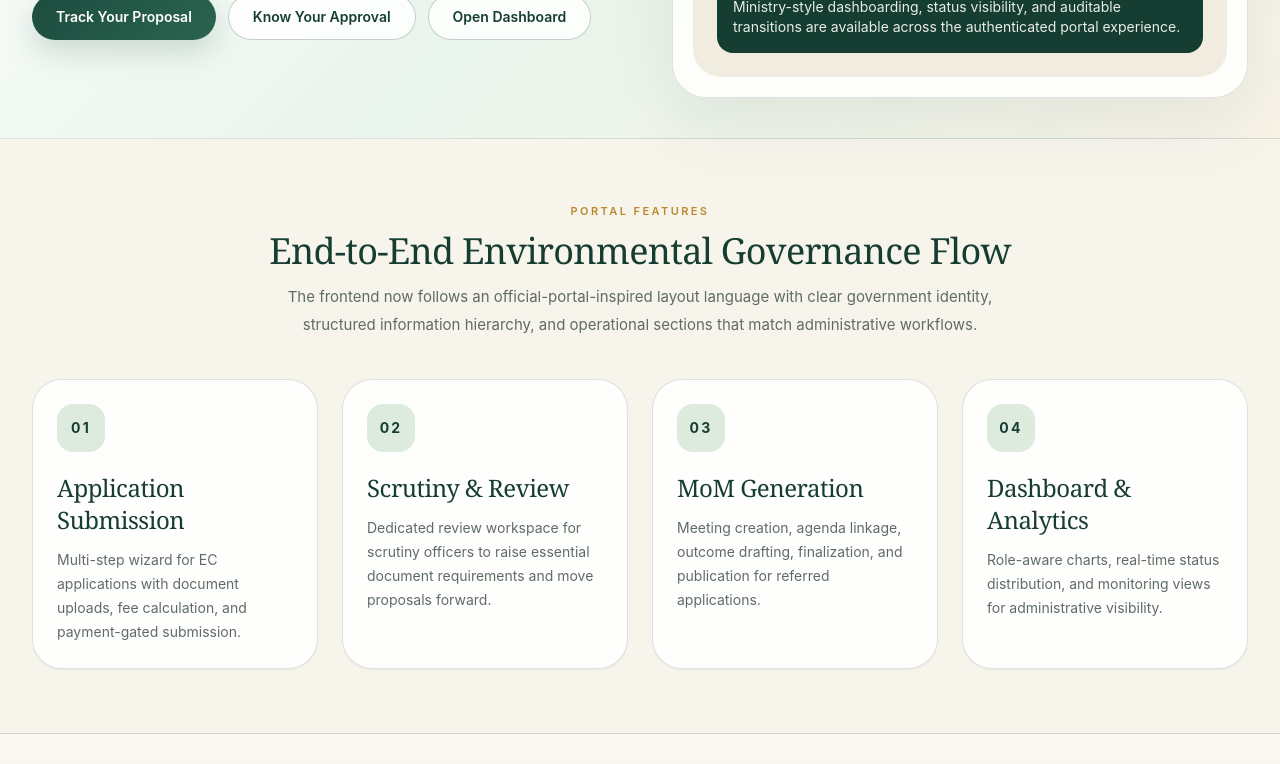
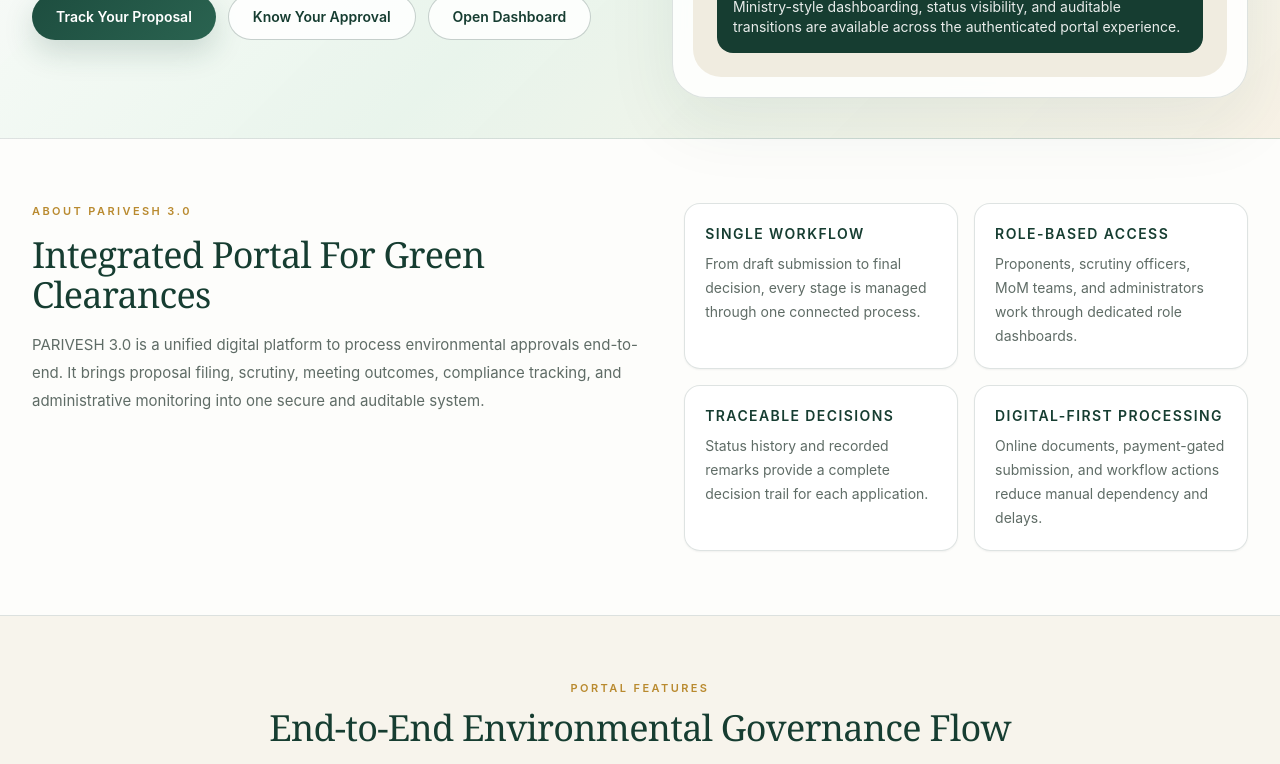
Before and after one commit to sumitdewangan2006-web/Parivesh_3.0_unified_portal, a Next.js app in the folder frontend/: page / in a window 1280 px wide. Shown: the part 700-1464 px from the top of the page. Built offline with nearby package versions, Linux system fonts and the light colour scheme.

Commit message:
Add About section to HomePage and update translations in PortalUiContext

```diff
--- a/frontend/src/app/page.js
+++ b/frontend/src/app/page.js
@@ -24,6 +24,13 @@
     { title: t("home.features.scrutinyTitle"), desc: t("home.features.scrutinyDesc"), icon: "02" },
     { title: t("home.features.momTitle"), desc: t("home.features.momDesc"), icon: "03" },
     { title: t("home.features.analyticsTitle"), desc: t("home.features.analyticsDesc"), icon: "04" },
+  ];
+
+  const aboutDetails = [
+    { title: t("home.about.workflowTitle"), note: t("home.about.workflowNote") },
+    { title: t("home.about.rolesTitle"), note: t("home.about.rolesNote") },
+    { title: t("home.about.transparencyTitle"), note: t("home.about.transparencyNote") },
+    { title: t("home.about.digitalTitle"), note: t("home.about.digitalNote") },
   ];
 
   return (
@@ -81,6 +88,26 @@
         </div>
       </section>
 
+      <section id="about" className="scroll-mt-28 border-b border-[var(--portal-border)] bg-white/80 py-14 sm:py-16">
+        <div className="portal-shell px-4 sm:px-6 lg:px-8">
+          <div className="grid gap-8 lg:grid-cols-[1.1fr_1fr] lg:items-start">
+            <div className="space-y-4">
+              <p className="portal-kicker">{t("home.aboutKicker")}</p>
+              <h2 className="portal-serif text-3xl text-[var(--portal-green-900)] sm:text-4xl">{t("home.aboutTitle")}</h2>
+              <p className="max-w-3xl text-[15px] leading-7 text-[var(--portal-muted)]">{t("home.aboutDescription")}</p>
+            </div>
+            <div className="grid gap-4 sm:grid-cols-2">
+              {aboutDetails.map((item) => (
+                <div key={item.title} className="rounded-2xl border border-[var(--portal-border)] bg-[var(--portal-panel)] p-5 shadow-sm">
+                  <h3 className="text-sm font-semibold uppercase tracking-[0.1em] text-[var(--portal-green-900)]">{item.title}</h3>
+                  <p className="mt-2 text-sm leading-6 text-[var(--portal-muted)]">{item.note}</p>
+                </div>
+              ))}
+            </div>
+          </div>
+        </div>
+      </section>
+
       <section className="py-16">
         <div className="portal-shell px-4 sm:px-6 lg:px-8">
           <div className="mb-10 flex flex-col gap-3 text-center">
--- a/frontend/src/components/PublicHeader.js
+++ b/frontend/src/components/PublicHeader.js
@@ -58,7 +58,7 @@
 
   const navItems = [
     { key: "home", href: "/" },
-    { key: "about", href: "#" },
+    { key: "about", href: "/#about" },
     { key: "clearance", href: "#", hasMenu: true },
     { key: "downloads", href: "#", hasMenu: true },
     { key: "guide", href: "#", hasMenu: true },
--- a/frontend/src/contexts/PortalUiContext.js
+++ b/frontend/src/contexts/PortalUiContext.js
@@ -53,6 +53,20 @@
         "Unified Environmental Clearance Portal for application filing, scrutiny, meeting workflows, payment-gated submission, audit-ready history, and final publication across green approval lifecycles.",
       notice:
         "New portal flow: proposal drafts can be submitted only after EC fee completion. Proponents, scrutiny teams, MoM teams, and administrators operate in one consolidated workflow.",
+      aboutKicker: "About PARIVESH 3.0",
+      aboutTitle: "Integrated Portal For Green Clearances",
+      aboutDescription:
+        "PARIVESH 3.0 is a unified digital platform to process environmental approvals end-to-end. It brings proposal filing, scrutiny, meeting outcomes, compliance tracking, and administrative monitoring into one secure and auditable system.",
+      about: {
+        workflowTitle: "Single Workflow",
+        workflowNote: "From draft submission to final decision, every stage is managed through one connected process.",
+        rolesTitle: "Role-based Access",
+        rolesNote: "Proponents, scrutiny officers, MoM teams, and administrators work through dedicated role dashboards.",
+        transparencyTitle: "Traceable Decisions",
+        transparencyNote: "Status history and recorded remarks provide a complete decision trail for each application.",
+        digitalTitle: "Digital-first Processing",
+        digitalNote: "Online documents, payment-gated submission, and workflow actions reduce manual dependency and delays.",
+      },
       trackProposal: "Track Your Proposal",
       knowApproval: "Know Your Approval",
       openDashboard: "Open Dashboard",
@@ -167,6 +181,20 @@
         "आवेदन दायर करने, स्क्रूटनी, बैठक कार्यप्रवाह, भुगतान-आधारित सबमिशन, ऑडिट योग्य इतिहास और अंतिम प्रकाशन के लिए एकीकृत पर्यावरण स्वीकृति पोर्टल।",
       notice:
         "नया पोर्टल कार्यप्रवाह: प्रारूप आवेदन केवल ईसी शुल्क पूर्ण होने के बाद ही जमा किए जा सकते हैं। प्रस्तावक, स्क्रूटनी टीम, मोम टीम और प्रशासक एकीकृत कार्यप्रवाह में काम करते हैं।",
+      aboutKicker: "परिवेश 3.0 के बारे में",
+      aboutTitle: "हरित स्वीकृतियों के लिए एकीकृत पोर्टल",
+      aboutDescription:
+        "परिवेश 3.0 एक एकीकृत डिजिटल प्लेटफॉर्म है जो पर्यावरण स्वीकृति की पूरी प्रक्रिया को एक स्थान पर लाता है। इसमें प्रस्ताव जमा करना, स्क्रूटनी, बैठक परिणाम, अनुपालन ट्रैकिंग और प्रशासनिक निगरानी शामिल है।",
+      about: {
+        workflowTitle: "एकल कार्यप्रवाह",
+        workflowNote: "ड्राफ्ट आवेदन से अंतिम निर्णय तक हर चरण एक ही जुड़ी हुई प्रक्रिया में संचालित होता है।",
+        rolesTitle: "भूमिका आधारित पहुंच",
+        rolesNote: "प्रस्तावक, स्क्रूटनी अधिकारी, मोम टीम और प्रशासक अपनी-अपनी डैशबोर्ड आधारित भूमिकाओं में कार्य करते हैं।",
+        transparencyTitle: "ट्रेसेबल निर्णय",
+        transparencyNote: "स्थिति इतिहास और दर्ज टिप्पणियां प्रत्येक आवेदन के लिए पूर्ण निर्णय-पथ उपलब्ध कराती हैं।",
+        digitalTitle: "डिजिटल-फर्स्ट प्रोसेसिंग",
+        digitalNote: "ऑनलाइन दस्तावेज, भुगतान आधारित सबमिशन और डिजिटल कार्यवाहियां मैनुअल निर्भरता और देरी कम करती हैं।",
+      },
       trackProposal: "अपना प्रस्ताव ट्रैक करें",
       knowApproval: "अपनी स्वीकृति जानें",
       openDashboard: "डैशबोर्ड खोलें",
```
